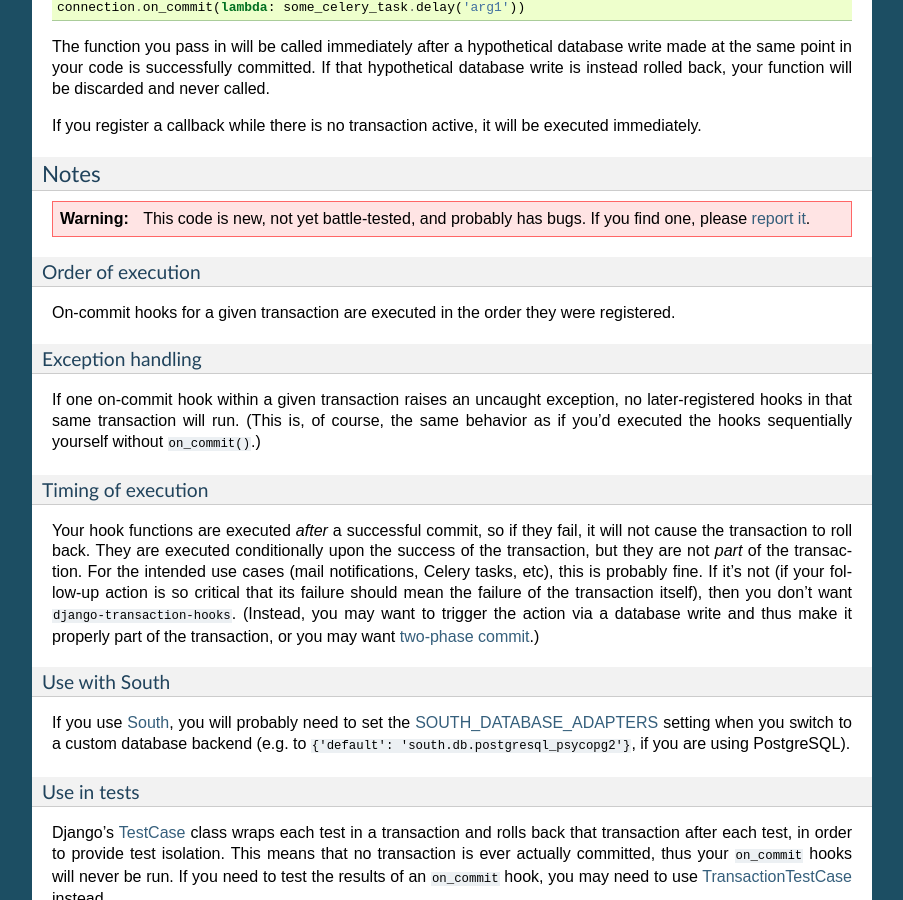
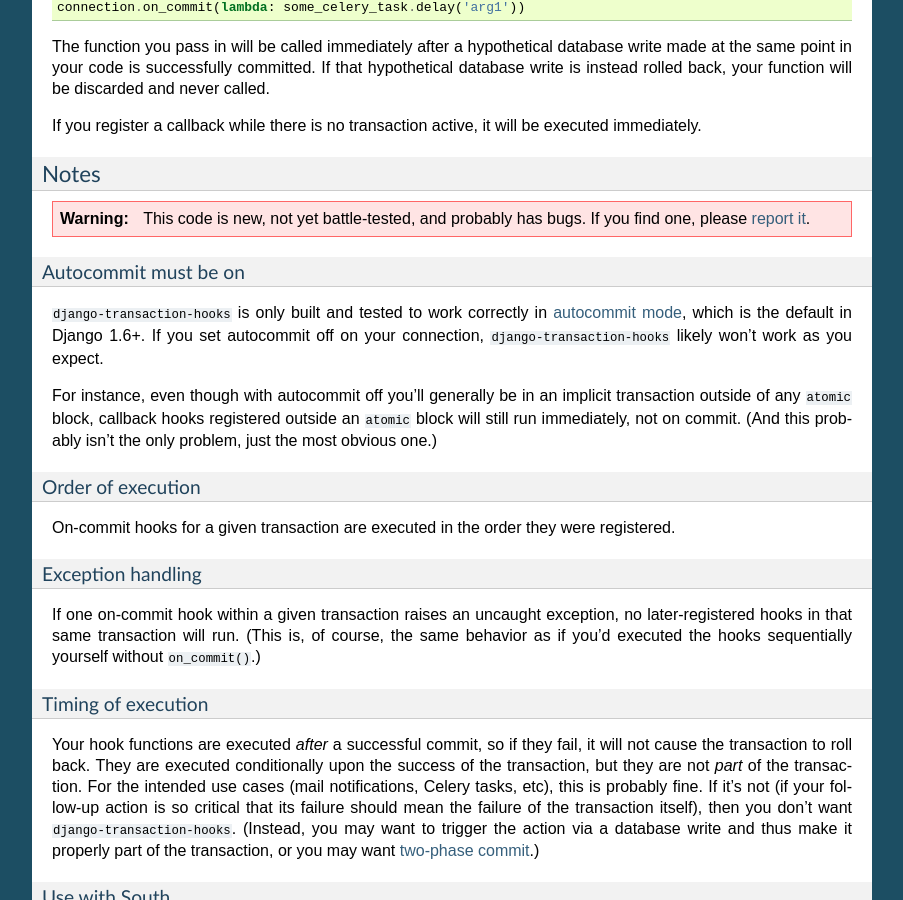
Before and after one commit to carljm/django-transaction-hooks, a Sphinx documentation site: the page built from doc/index.rst, in a window 1280 px wide and 900 px high, scrolled down 1760 px. Shown: the whole window, without its empty margins (198-1101 px from the left). Built offline with Sphinx 7.4.7, drawn with Linux system fonts in a browser that asks for light colours; some of the changed text lies outside the part shown.

Commit message:
Add doc warning about turning autocommit off.

```diff
--- a/doc/index.rst
+++ b/doc/index.rst
@@ -136,6 +136,22 @@ Notes
 .. _report it: https://github.com/carljm/django-transaction-hooks/blob/master/CONTRIBUTING.rst
 
 
+Autocommit must be on
+'''''''''''''''''''''
+
+``django-transaction-hooks`` is only built and tested to work correctly in
+`autocommit mode`_, which is the default in Django 1.6+. If you set autocommit
+off on your connection, ``django-transaction-hooks`` likely won't work as you
+expect.
+
+For instance, even though with autocommit off you'll generally be in an
+implicit transaction outside of any ``atomic`` block, callback hooks registered
+outside an ``atomic`` block will still run immediately, not on commit. (And
+this probably isn't the only problem, just the most obvious one.)
+
+.. _autocommit mode: https://docs.djangoproject.com/en/dev/topics/db/transactions/#managing-autocommit
+
+
 Order of execution
 ''''''''''''''''''
 
```
